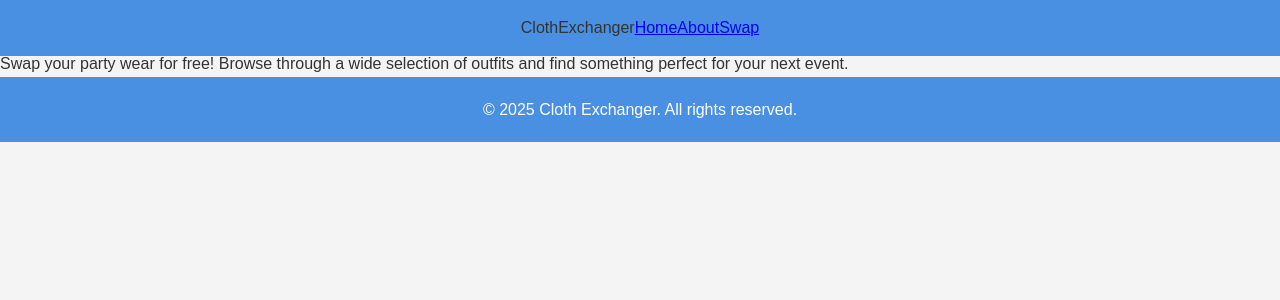
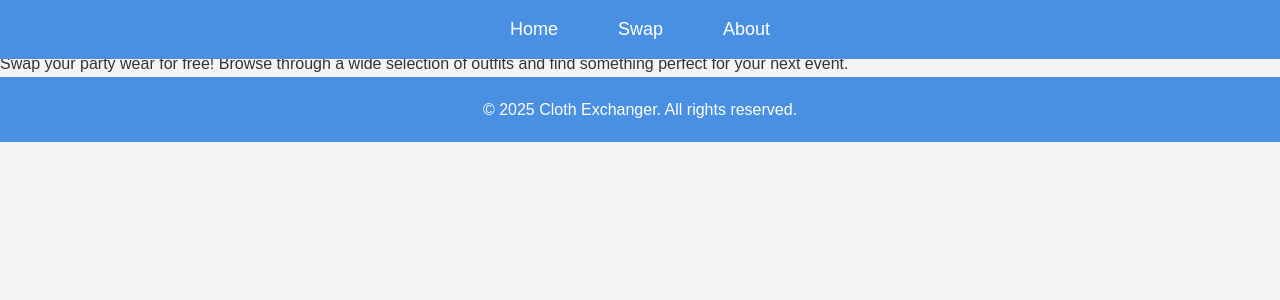
Before and after one commit to pranaymakkena/clothexchanger, a React (Create React App) app: page / in a window 1280 px wide. Shown: the top 300 px of the page. Built offline with nearby package versions, Linux system fonts and the light colour scheme.

Commit message:
Update Navbar.js

```diff
--- a/src/components/Navbar.js
+++ b/src/components/Navbar.js
@@ -1,16 +1,28 @@
 import React from 'react';
+import { Link } from 'react-router-dom';
 
-const Navbar = () => {
+function Navbar() {
   return (
     <nav className="navbar">
-      <div className="logo">ClothExchanger</div>
-      <div className="nav-links">
-        <a href="/">Home</a>
-        <a href="/about">About</a>
-        <a href="/swap">Swap</a>
-      </div>
+      <ul className="navbar-menu">
+        <li>
+          <Link to="/" className="navbar-link">
+            Home
+          </Link>
+        </li>
+        <li>
+          <Link to="/swap" className="navbar-link">
+            Swap
+          </Link>
+        </li>
+        <li>
+          <Link to="/about" className="navbar-link">
+            About
+          </Link>
+        </li>
+      </ul>
     </nav>
   );
-};
+}
 
 export default Navbar;
```
